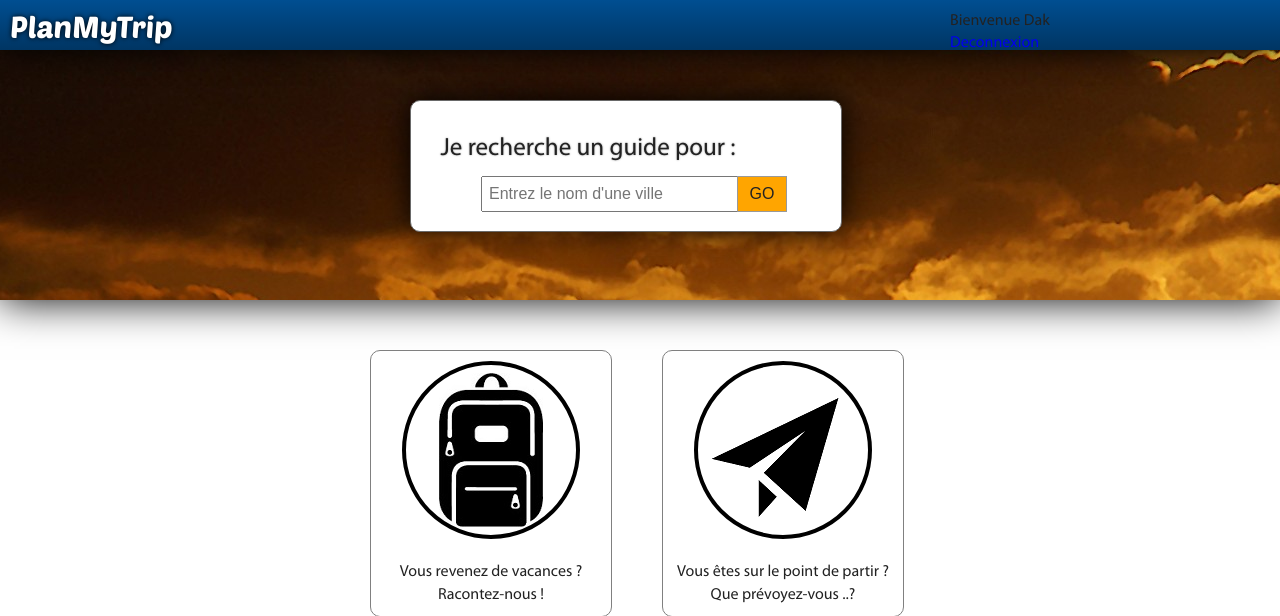
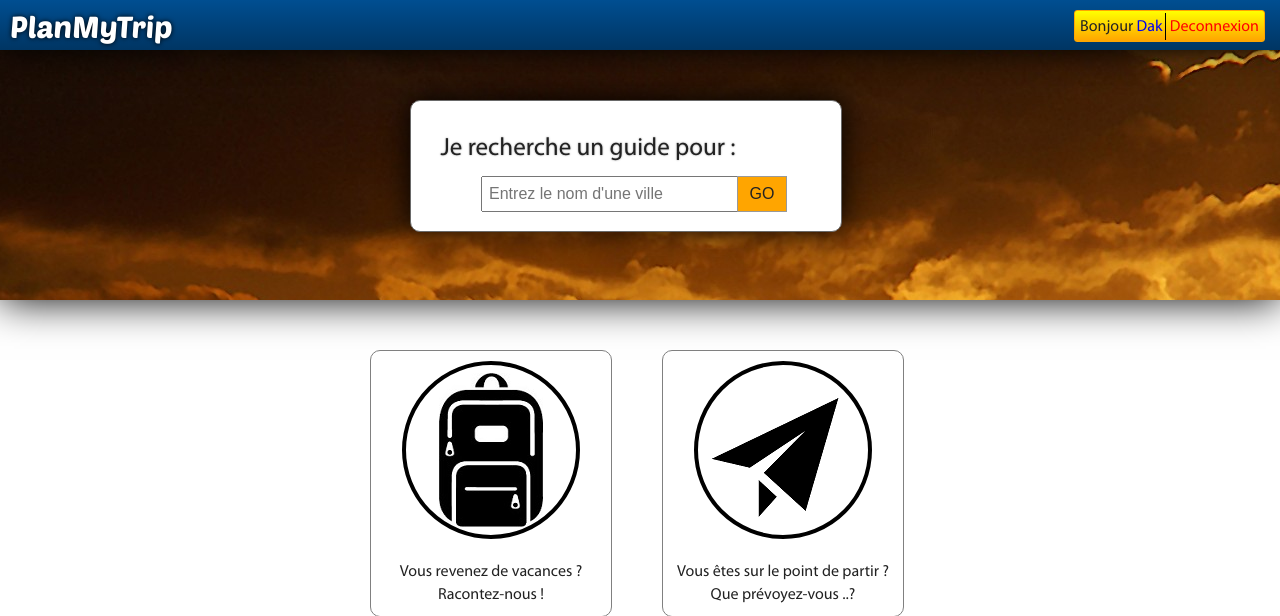
Before and after one commit to Que20/PlanMyTrip, a PHP site: page / in a window 1280 px wide. Shown: the top 616 px of the page. Run offline with PHP 8.4, Linux system fonts and the light colour scheme; a user stored in the database is signed in.

Commit message:
style topbar logged

```diff
--- a/css/main.css
+++ b/css/main.css
@@ -224,12 +224,39 @@ h1 {
     height: 30px;
 }
 
-.searchGo{
+.searchGo {
     width: 50px;
     height: 36px;
     margin-left: -5px;
     border: 1px solid #999999;
     background-color: orange;
+}
+
+#loged {
+    float:right;
+    background-color: yellow;
+    margin-right: 15px;
+    padding-top: 5px;
+    padding-bottom: 3px;
+    padding-left: 5px;
+    padding-right: 5px;
+    border-radius: 3px;
+    border:1px solid orange;
+    background: linear-gradient(to top, orange, yellow);
+}
+
+#nameLoged {
+    border-right: 1px solid black;
+    padding-right: 3px;
+    padding-top: 6px;
+    padding-bottom: 5px;
+}
+
+#login_status {
+    padding-top: 150px;
+    width: 600px;
+    margin:auto;
+    text-align: center;
 }
 
 #go {
--- a/pages/loger/login.php
+++ b/pages/loger/login.php
@@ -38,8 +38,8 @@ if(isset($_POST['loginEnt']))
         $_SESSION['pseudo'] = $_POST['pseudo'];
         ?>
         <div id='login_status'>
-            <br> <br> Connexion autorisée, vous serez bientôt redirigé vers la page d'accueil...
-            <br> Si vous n'êtes pas redirigé dans les 5 secondes cliquez <a href="../../index.php"> ici </a>
+            Connexion en cours, vous serez bientôt redirigé vers la page d'accueil!
+            Si vous n'êtes pas redirigé dans les 5 secondes cliquez <a href="../../index.php"> ici</a>.
         </div>
         <script type='text/javascript'>
             setTimeout('window.location.replace("../../index.php")',3000);
--- a/pages/topbar.php
+++ b/pages/topbar.php
@@ -45,8 +45,12 @@
         */
         if (isset($_SESSION['id']) AND isset($_SESSION['pseudo']))
         {
-            echo "Bienvenue " . $_SESSION['pseudo'];
-            echo '</br> <a href="/PlanMyTrip/pages/loger/logout.php"> <c1>Deconnexion</c1> </a> </br>';
+            ?>
+            <div id="loged">
+                <span id="nameLoged">Bonjour <a href="#"><?php echo $_SESSION['pseudo']; ?></a></span>
+                <a href="/PlanMyTrip/pages/loger/logout.php" style="color:red;"> Deconnexion </a>
+            </div>
+            <?php
         }
         else
         {
```
